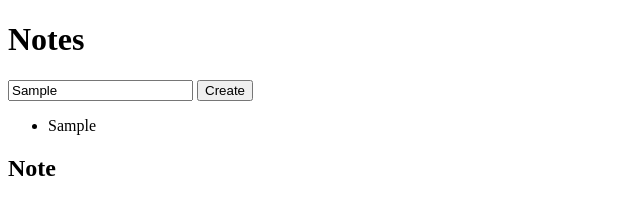
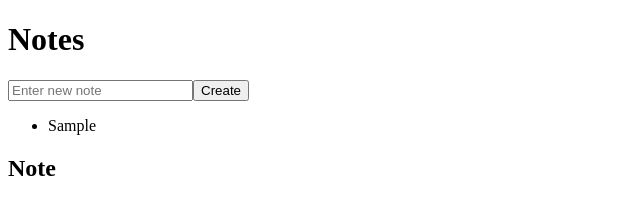
Before and after one commit to IPbianco/Notes, a plain HTML site: page views/index.html in a window 1280 px wide. Both pictures are taken after typing "Sample" into the empty fields and a click on the button "Create". Shown: the full height of the page, 0-640 px from the left. Drawn offline with Linux system fonts and the light colour scheme.

Commit message:
Adds html text in onload

```diff
--- a/public/js/interface.js
+++ b/public/js/interface.js
@@ -5,13 +5,29 @@ window.addEventListener("load", function() {
   var createButton
   var notes = []
   var linksList
+  var content
+  var newNote
+
+  content = document.getElementById("content")
+
+  content.innerHTML = '<h1>Notes</h1>' +
+  '<input type="text" id="new-note" placeholder="Enter new note">' +
+  '<button type="button" id="create">Create</button>' +
+  '<div id="links">'+
+    '<ul id="links-list">'+
+    '</ul>'+
+  '</div>'+
+  '<h2>Note</h2>'+
+  '<div id="current-note">'+
+  '</div>'
 
   createButton = document.getElementById("create")
   linksList = document.getElementById("links-list")
 
   createButton.addEventListener("click", function() {
-    notes.push(new Note(document.getElementById("new-note").value))
-    console.log(notes.slice(-1)[0])
+    newNote = document.getElementById("new-note")
+    notes.push(new Note(newNote.value))
     linksList.innerHTML += `<li><a>${notes.slice(-1)[0].getSummary()}</a></li>`
+    newNote.value = ""
   })
 })
--- a/views/index.html
+++ b/views/index.html
@@ -7,15 +7,6 @@
     <script src="../public/js/note.js"></script>
   </head>
   <body>
-    <h1>Notes</h1>
-    <input type="text" id="new-note" placeholder="Enter new note">
-    <button type="button" id="create">Create</button>
-    <div id="links">
-      <ul id="links-list">
-      </ul>
-    </div>
-    <h2>Note</h2>
-    <div id="current-note">
-    </div>
+    <div id="content"></div>
   </body>
 </html>
```
